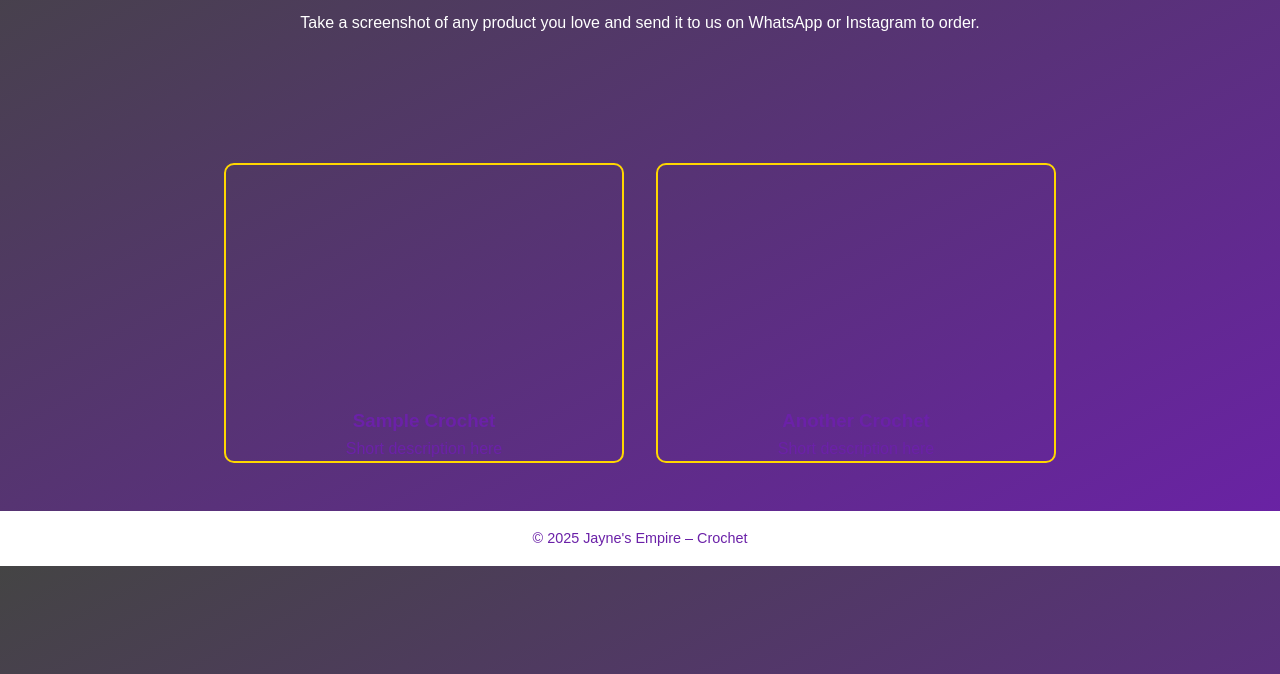
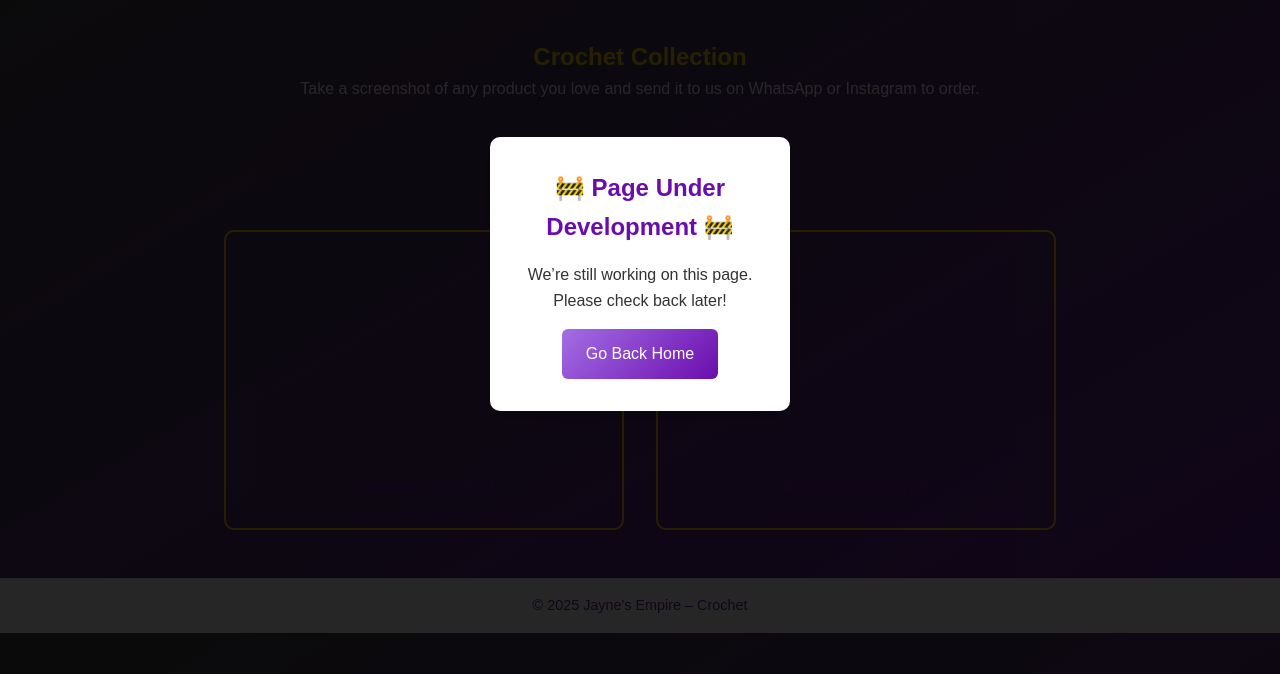
Before and after one commit to Ichie-David/Jayne-s-Empire, a plain HTML site: page crochet.html in a window 1280 px wide. Shown: the part 126-800 px from the top of the page. Drawn offline with Linux system fonts and the light colour scheme.

Commit message:
changes across pages

```diff
--- a/coming-soon.html
+++ b/coming-soon.html
@@ -6,6 +6,7 @@
     <meta name="viewport" content="width=device-width, initial-scale=1.0" />
     <title>Coming Soon – Jayne's Empire</title>
     <link rel="stylesheet" href="css/style.css">
+    <link rel="icon" type="image/png" href="./resources/favicon.ico">
 </head>
 
 <body>
@@ -13,6 +14,15 @@
     <!-- loader -->
     <div id="loader">
         <div class="spinner"></div>
+    </div>
+
+    <!-- Under Construction Popup -->
+    <div id="popup-overlay">
+        <div class="popup-box">
+            <h2>🚧 Page Under Development 🚧</h2>
+            <p>We’re still working on this page. Please check back later!</p>
+            <a href="index.html" class="popup-btn">Go Back Home</a>
+        </div>
     </div>
 
 
@@ -51,6 +61,9 @@
             document.getElementById("loader").style.display = "none";
         });
 
+        // Disable scrolling when popup is active for Page under construction Pop-up window
+        document.body.style.overflow = "hidden";
+
     </script>
 
 </body>
--- a/crochet.html
+++ b/crochet.html
@@ -6,6 +6,7 @@
     <meta name="viewport" content="width=device-width, initial-scale=1.0" />
     <title>Crochet – Jayne's Empire</title>
     <link rel="stylesheet" href="css/style.css">
+    <link rel="icon" type="image/png" href="./resources/favicon.ico">
 </head>
 
 <body>
@@ -15,10 +16,21 @@
         <div class="spinner"></div>
     </div>
 
+    <!-- Under Construction Popup -->
+    <div id="popup-overlay">
+        <div class="popup-box">
+            <h2>🚧 Page Under Development 🚧</h2>
+            <p>We’re still working on this page. Please check back later!</p>
+            <a href="index.html" class="popup-btn">Go Back Home</a>
+        </div>
+    </div>
+
 
     <!-- Header -->
     <header class="navbar">
-        <div class="brand">Jayne's Empire</div>
+        <div class="brand">
+            <img src="./resources/logo--.png" alt="Jayne's Empire" class="brand-logo">Jayne's Empire
+        </div>
         <nav>
             <div class="hamburger" id="hamburger">&#9776;</div>
             <ul class="nav-links" id="navLinks">
@@ -66,6 +78,9 @@
             document.getElementById("loader").style.display = "none";
         });
 
+        // Disable scrolling when popup is active for Page under construction Pop-up window
+        document.body.style.overflow = "hidden";
+
     </script>
 
 </body>
--- a/css/style.css
+++ b/css/style.css
@@ -225,6 +225,49 @@ footer {
   }
 }
 
+/* Popup Overlay For Crochet and Coming Soon Pages */
+#popup-overlay {
+  position: fixed;
+  top: 0;
+  left: 0;
+  width: 100%;
+  height: 100%;
+  background: rgba(0, 0, 0, 0.85);
+  display: flex;
+  justify-content: center;
+  align-items: center;
+  z-index: 2000;
+}
+
+.popup-box {
+  background: #fff;
+  color: #333;
+  padding: 2rem;
+  border-radius: 10px;
+  max-width: 300px;
+  text-align: center;
+  box-shadow: 0 5px 15px rgba(0, 0, 0, 0.2);
+}
+
+.popup-box h2 {
+  margin-bottom: 1rem;
+  color: #6a0dad; /* purple brand color */
+}
+
+.popup-btn {
+  display: inline-block;
+  margin-top: 1rem;
+  padding: 0.75rem 1.5rem;
+  background: linear-gradient(135deg, #a46ee5, #6a0dad);
+  color: #fff;
+  text-decoration: none;
+  border-radius: 6px;
+}
+
+.popup-btn:hover {
+  background: linear-gradient(135deg, #6a0dad, #a46ee5);
+}
+
 /* Responsive Nav */
 @media (max-width: 768px) {
   .nav-links {
```
Also changed, not shown: index.html (+15 -8 lines), wigs.html (+5 -1 lines), resources/crochet-bg.PNG (added), resources/favicon.ico (added), resources/logo--.png (added), resources/soon--bg.png (added), resources/soon-bg.png (added).
